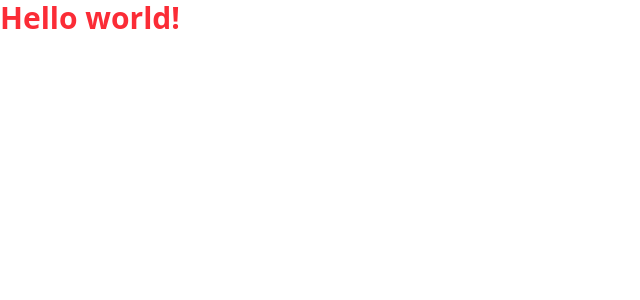
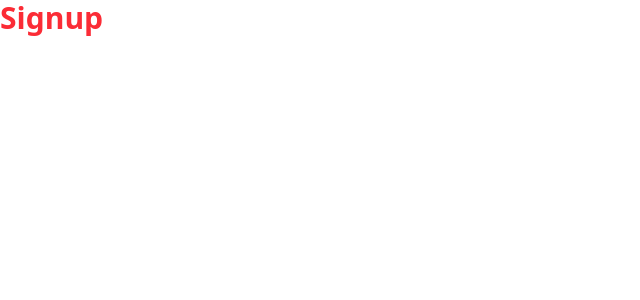
Before and after one commit to vladyslavsoruk/mern-blog, a React (Vite) app in the folder client/: page /sign-up in a window 1280 px wide. Shown: the top 300 px of the page, without its empty margins (0-640 px from the left). Built offline with nearby package versions, Linux system fonts and the light colour scheme.

Commit message:
Created pages and routes

```diff
--- a/client/package.json
+++ b/client/package.json
@@ -13,6 +13,7 @@
     "@tailwindcss/vite": "^4.1.8",
     "react": "^19.1.0",
     "react-dom": "^19.1.0",
+    "react-router-dom": "^7.6.2",
     "tailwindcss": "^4.1.8"
   },
   "devDependencies": {
--- a/client/src/App.jsx
+++ b/client/src/App.jsx
@@ -1,14 +1,26 @@
 import { useState } from "react";
+import { BrowserRouter, Route, Routes } from "react-router-dom";
+import About from "./pages/About";
+import Home from "./pages/Home";
+import SignIn from "./pages/SignIn";
+import SignUp from "./pages/SignUp";
+import Dashboard from "./pages/Dashboard";
+import Projects from "./pages/Projects";
 
 function App() {
   const [count, setCount] = useState(0);
 
   return (
-    <>
-      <div>
-        <h1 class="text-3xl font-extrabold text-red-500">Hello world!</h1>
-      </div>
-    </>
+    <BrowserRouter>
+      <Routes>
+        <Route path="/" element={<Home />} />
+        <Route path="/about" element={<About />} />
+        <Route path="/sign-in" element={<SignIn />} />
+        <Route path="/sign-up" element={<SignUp />} />
+        <Route path="/dashboard" element={<Dashboard />} />
+        <Route path="/projects" element={<Projects />} />
+      </Routes>
+    </BrowserRouter>
   );
 }
 
--- /dev/null
+++ b/client/src/pages/About.jsx
@@ -0,0 +1,11 @@
+function About() {
+  return (
+    <>
+      <div>
+        <h1 class="text-3xl font-extrabold text-red-500">About</h1>
+      </div>
+    </>
+  );
+}
+
+export default About;
--- /dev/null
+++ b/client/src/pages/Dashboard.jsx
@@ -0,0 +1,12 @@
+function Dashboard() {
+  return (
+    <>
+      {" "}
+      <div>
+        <h1 class="text-3xl font-extrabold text-red-500">Dashboard</h1>
+      </div>
+    </>
+  );
+}
+
+export default Dashboard;
--- /dev/null
+++ b/client/src/pages/Home.jsx
@@ -0,0 +1,11 @@
+function Home() {
+  return (
+    <>
+      <div>
+        <h1 class="text-3xl font-extrabold text-red-500">Home</h1>
+      </div>
+    </>
+  );
+}
+
+export default Home;
--- /dev/null
+++ b/client/src/pages/Projects.jsx
@@ -0,0 +1,11 @@
+function Projects() {
+  return (
+    <>
+      <div>
+        <h1 class="text-3xl font-extrabold text-red-500">Projects</h1>
+      </div>
+    </>
+  );
+}
+
+export default Projects;
--- /dev/null
+++ b/client/src/pages/SignIn.jsx
@@ -0,0 +1,11 @@
+function SignIn() {
+  return (
+    <>
+      <div>
+        <h1 class="text-3xl font-extrabold text-red-500">Signin</h1>
+      </div>
+    </>
+  );
+}
+
+export default SignIn;
--- /dev/null
+++ b/client/src/pages/SignUp.jsx
@@ -0,0 +1,11 @@
+function SignUp() {
+  return (
+    <>
+      <div>
+        <h1 class="text-3xl font-extrabold text-red-500">Signup</h1>
+      </div>
+    </>
+  );
+}
+
+export default SignUp;
```
Also changed, not shown: 1 other file (tests, documents, lock files or other folders).
